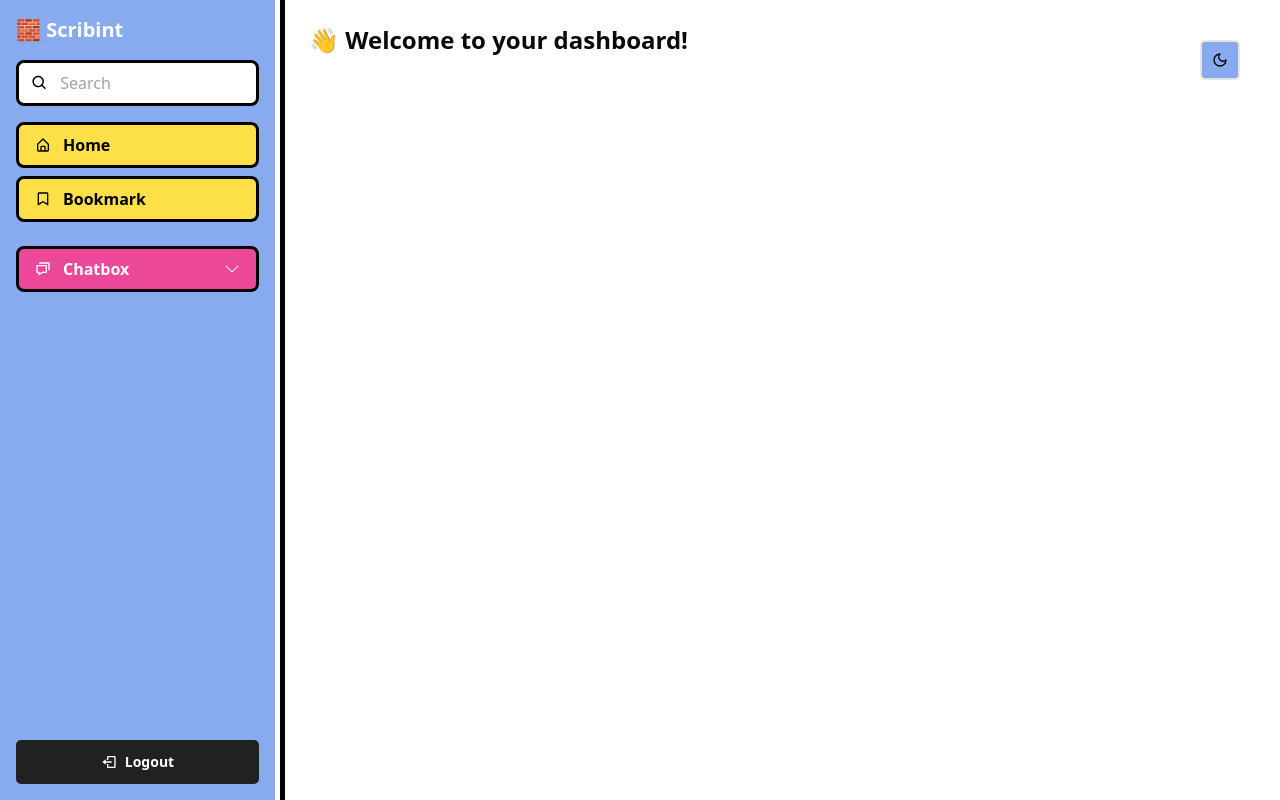
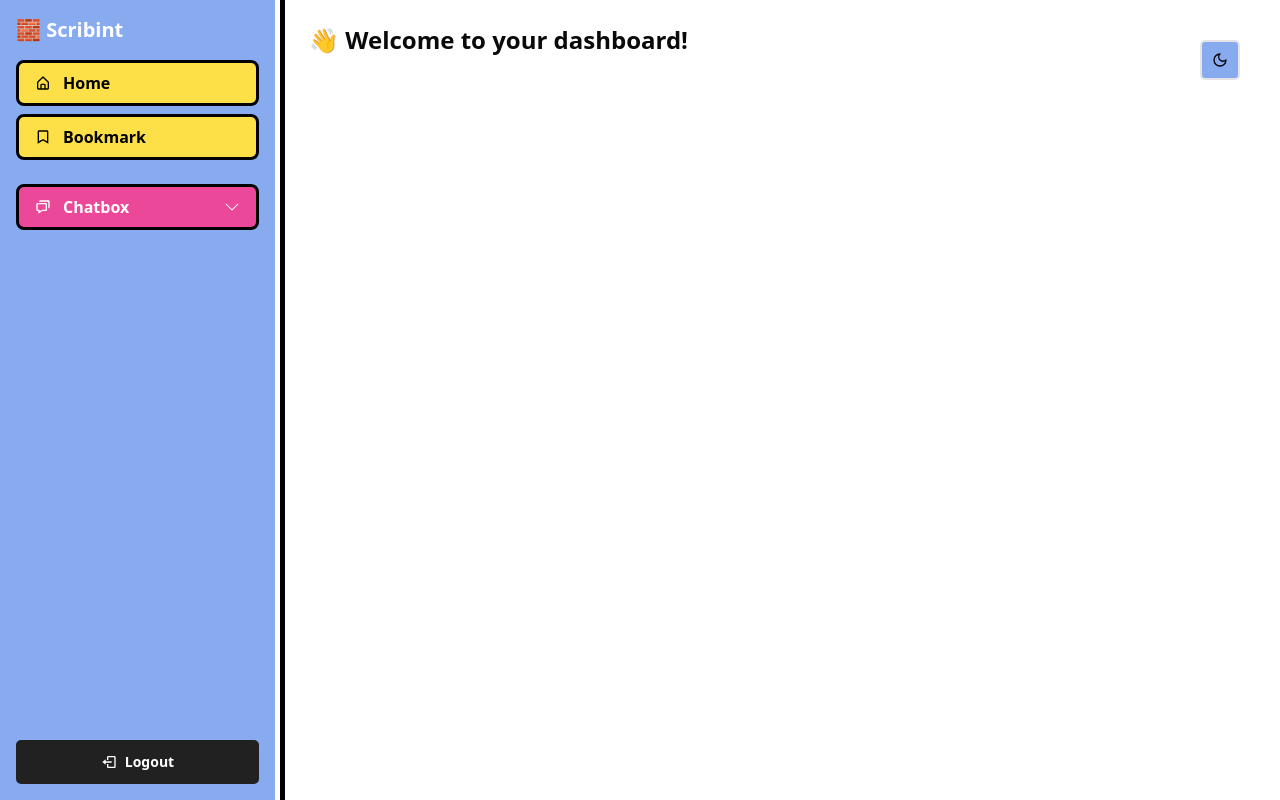
Before and after one commit to afnanhussain2002/read-podcast, a Next.js app: page /dashboard in a window 1280 px wide. Built offline with nearby package versions, Linux system fonts and the light colour scheme.

Commit message:
remove the search field from dashboard menu

```diff
--- a/components/Sidebar.tsx
+++ b/components/Sidebar.tsx
@@ -25,15 +25,6 @@ const Sidebar = () => {
         }`}
       >
         <div className="text-xl font-extrabold mb-4">🧱 Scribint</div>
-
-        <div className="flex items-center bg-white text-black px-3 py-2 mb-4 border-[3px] border-black rounded-lg">
-          <BiSearch className="text-xl" />
-          <input
-            type="text"
-            placeholder="Search"
-            className="ml-3 w-full bg-transparent outline-none"
-          />
-        </div>
 
         <NavItem icon={<BiHomeAlt />} label="Home" />
         <NavItem icon={<BiBookmark />} label="Bookmark" />
```
